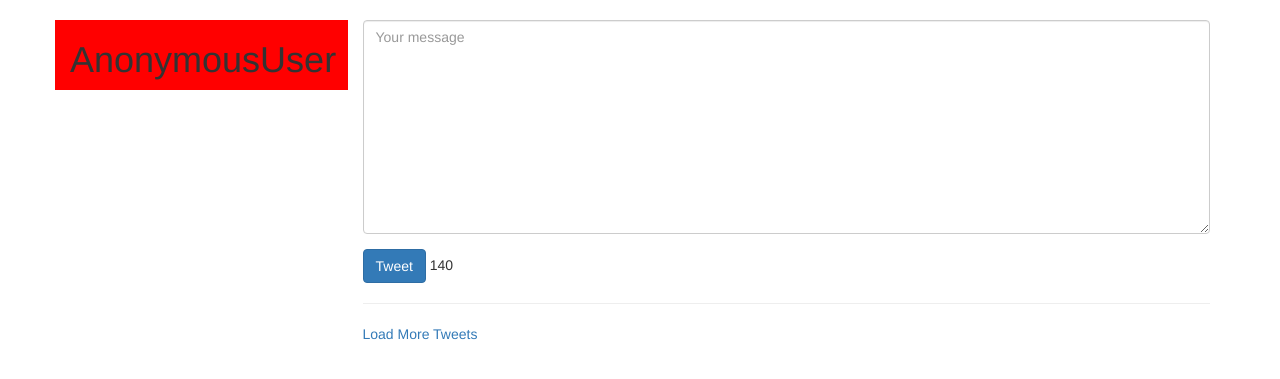
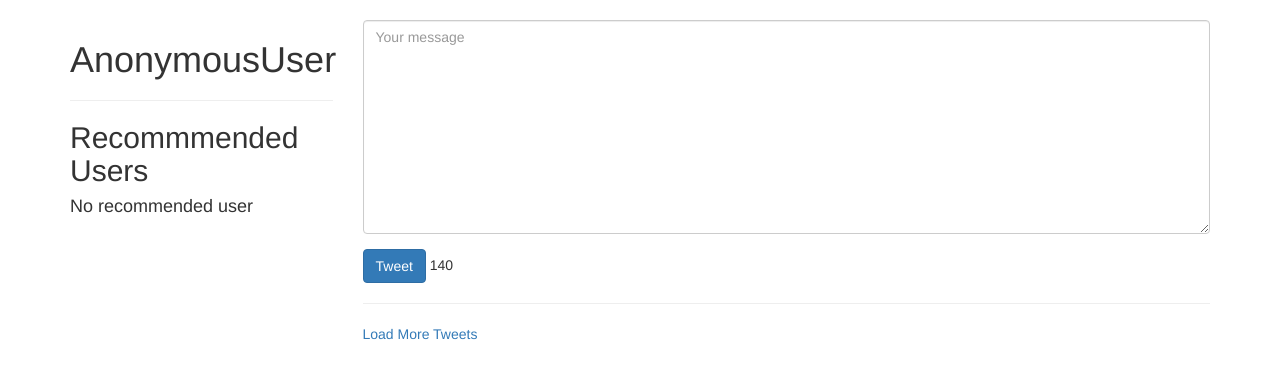
Before and after one commit to AKASHAGARWAL0403/tweetme, a Django app: page / in a window 1280 px wide. Shown: the part 52-431 px from the top of the page. Run offline with Django 3.2, Linux system fonts and the light colour scheme; data that the repository does not hold is empty; some libraries are stand-ins or nearby versions.

Commit message:
recommended list added

```diff
--- a/src/accounts/models.py
+++ b/src/accounts/models.py
@@ -32,6 +32,12 @@ class UserProfileManager(models.Manager):
         else:
             return False
 
+    def recommended(self , user , limit_to):
+        profile = user.profile
+        following = profile.get_following()
+        qs = self.get_queryset().exclude(user__in=following).exclude(id=profile.id).order_by("?")[:limit_to]
+        return qs
+
 class UserModel(models.Model):
     user = models.OneToOneField(settings.AUTH_USER_MODEL , related_name="profile" , on_delete=models.CASCADE)
     following = models.ManyToManyField(settings.AUTH_USER_MODEL , related_name="followed_by" , blank=True)
--- a/src/accounts/templates/account/user_detail.html
+++ b/src/accounts/templates/account/user_detail.html
@@ -1,5 +1,4 @@
 {% extends "base.html" %}
-
 {% block script %}
 
 <script>
@@ -36,6 +35,7 @@
              {% empty %}
              <h4>Not followed by any users</h4>
              {% endfor %}
+            <hr/>
     </div>
     <div class='col-sm-9 col-xs-12'>
          <h1>Tweets</h1>
--- /dev/null
+++ b/src/accounts/templates/snippets/recommended.html
@@ -0,0 +1,5 @@
+{% for profile in recommended %}
+    <a href='/{{ profile.user.username }}'>{{ profile.user.username }}</a><br/>
+    {% empty %}
+    <h4>No recommended user</h4>
+{% endfor %}
--- /dev/null
+++ b/src/accounts/templatetags/recommended.py
@@ -0,0 +1,12 @@
+from django import template
+from django.contrib.auth import get_user_model
+from accounts.models import UserModel
+register = template.Library()
+
+User = get_user_model()
+
+@register.inclusion_tag('snippets/recommended.html')
+def recommended(user):
+    if isinstance(user , User):
+        qs = UserModel.objects.recommended(user , 10)
+        return {"recommended" : qs}
--- a/src/accounts/views.py
+++ b/src/accounts/views.py
@@ -19,6 +19,7 @@ class UserProfileView(DetailView):
         toggle_user = get_object_or_404(User , username__iexact=self.kwargs.get("username"))
         is_following = UserModel.objects.is_following(self.request.user , toggle_user)
         context['is_following'] = is_following
+        #context['recommended'] = UserModel.objects.recommended(self.request.user , 10)
         return context
 
 class UserFollowView(View):
--- a/src/tweets/templates/tweet/list_view.html
+++ b/src/tweets/templates/tweet/list_view.html
@@ -1,5 +1,5 @@
 {% extends "base.html" %}
-
+{% load recommended %}
 {% block script %}
 
 <script>
@@ -15,8 +15,11 @@
 {% block content %}
 
     <div class='row'>
-        <div class='col-sm-3 col-xs-12' style='background-color:red;'>
+        <div class='col-sm-3 col-xs-12'>
         <h1>{{ request.user }}</h1>
+        <hr/>
+        <h2>Recommmended Users</h2>
+        {% recommended request.user %}
         </div>
         <div class='col-sm-9 '>
              {% if not request.GET.q %}
```
Also changed, not shown: src/accounts/templatetags/__init__.py (added), src/db.sqlite3.
